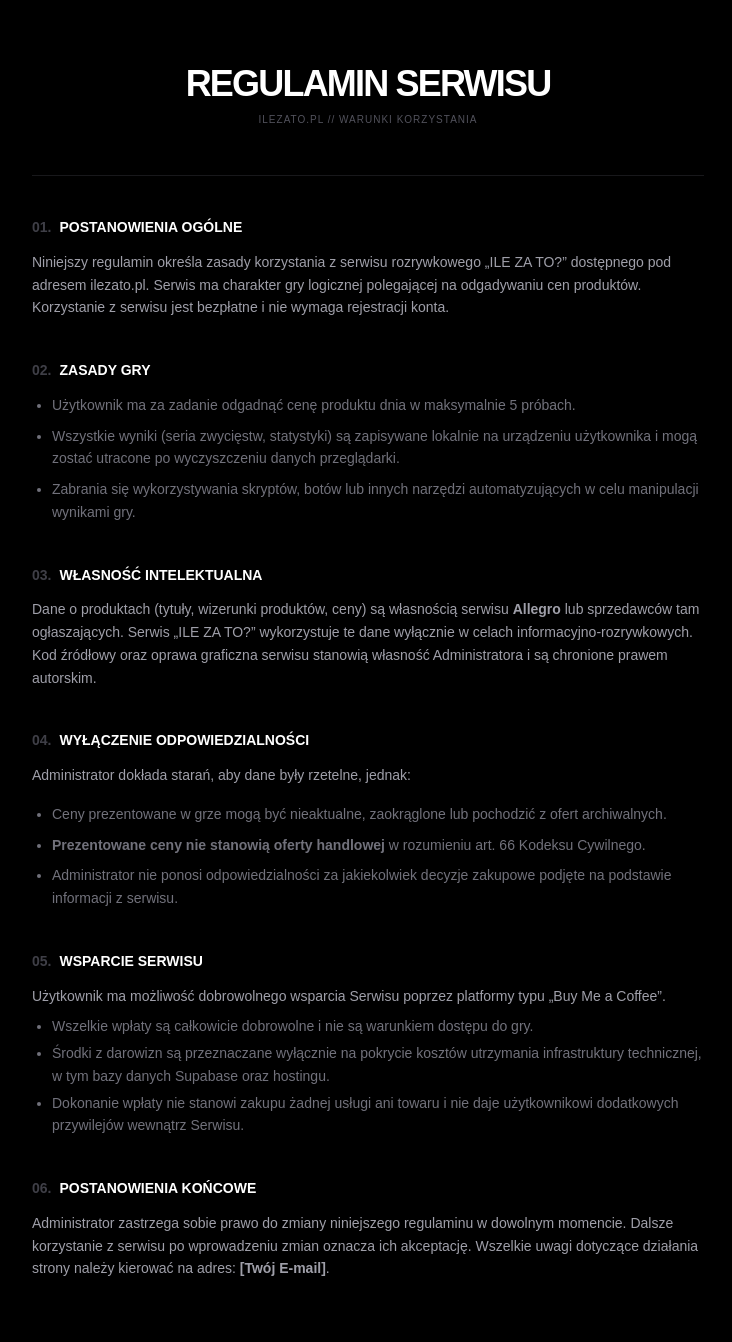
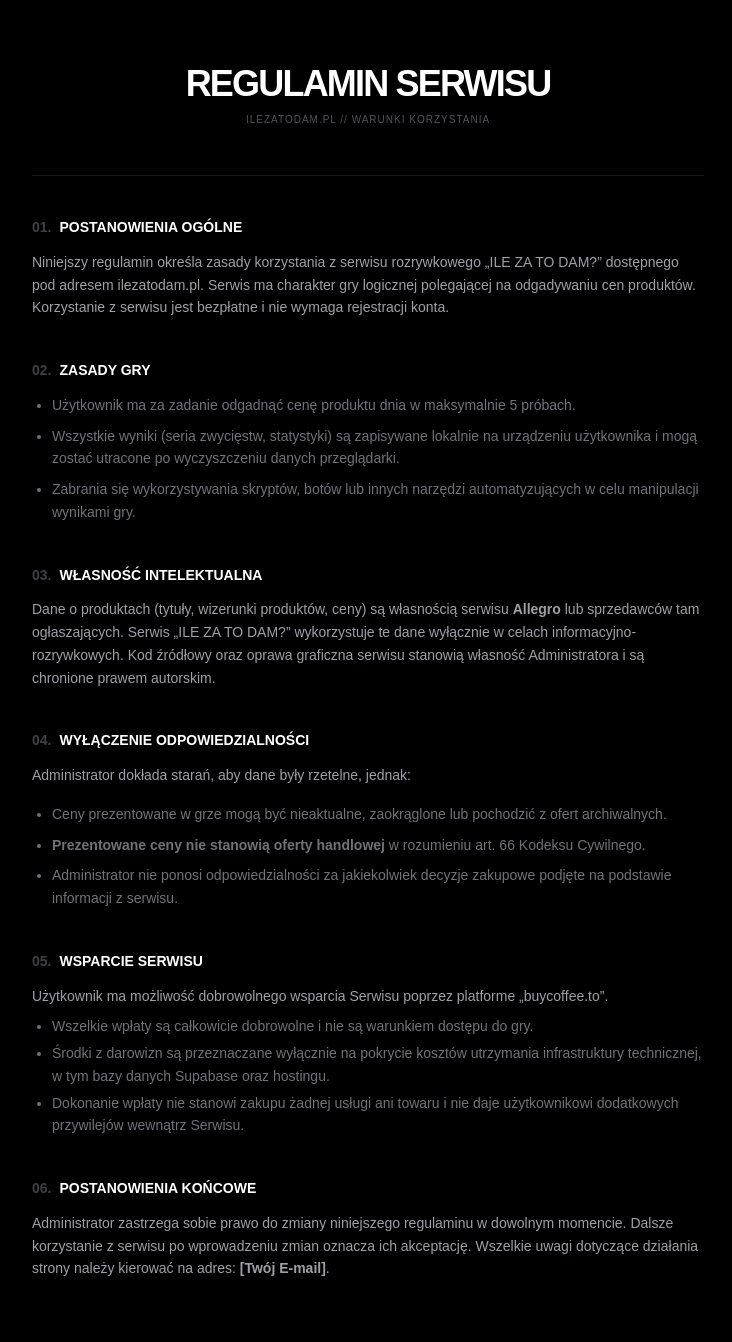
Before and after one commit to Osci5Dev/ile-za-to, a Next.js app: page /terms in a window 1280 px wide. Shown: the top 1342 px of the page, without its empty margins (272-1004 px from the left). Built offline with nearby package versions, Linux system fonts and the light colour scheme.

Commit message:
poprawki w interfejsie

```diff
--- a/src/app/layout.tsx
+++ b/src/app/layout.tsx
@@ -13,7 +13,7 @@ const geistMono = Geist_Mono({
 });
 
 export const metadata: Metadata = {
-  title: "ILE ZA TO?",
+  title: "ILE ZA TO DAM?",
   description: "Generated by create next app",
 };
 
--- a/src/app/page.tsx
+++ b/src/app/page.tsx
@@ -178,7 +178,7 @@ export default function Home() {
 
       <div className="absolute top-4 left-4 z-50 hidden sm:block">
         <a
-          href="https://www.buymeacoffee.com/TWOJA_NAZWA"
+          href="https://www.buymeacoffee.com/ilezato"
           target="_blank"
           rel="noopener noreferrer"
           className="group flex items-center gap-2 px-3 py-2 border border-zinc-900 bg-zinc-950 rounded-xl hover:border-zinc-700 transition-all active:scale-95 shadow-2xl"
@@ -193,7 +193,7 @@ export default function Home() {
       <nav className="w-full max-w-md flex justify-between items-center mb-2 pt-1 border-b border-zinc-900 pb-2">
         <div className="flex items-center gap-3 font-black tracking-tighter text-white">
           <div className="w-8 h-8 bg-white rounded-full flex items-center justify-center text-black font-black text-sm shadow-[0_0_15px_rgba(255,255,255,0.3)]">?</div>
-          <span className="text-[18px]">ILE ZA TO?</span>
+          <span className="text-[18px]">ILE ZA TO DAM?</span>
         </div>
         <div className="flex items-center gap-2 bg-zinc-900 px-4 py-1 rounded-full border border-zinc-800">
           <span className="text-orange-500 text-[18px]">🔥</span>
--- a/src/app/politics/page.tsx
+++ b/src/app/politics/page.tsx
@@ -9,7 +9,7 @@ export default function PolitykaPrywatnosci() {
             Polityka Prywatności
           </h1>
           <p className="text-zinc-600 font-mono text-[10px] uppercase tracking-widest">
-            Serwis: ILE ZA TO? // Ostatnia aktualizacja: 30.03.2026
+            Serwis: ILE ZA TO DAM? // Ostatnia aktualizacja: 30.03.2026
           </p>
         </header>
         <div className="space-y-10 text-sm leading-relaxed border-t border-zinc-900 pt-10">
@@ -18,9 +18,9 @@ export default function PolitykaPrywatnosci() {
               <span className="text-zinc-700">01.</span> Administrator Danych
             </h2>
             <p>
-              Administratorem serwisu ilezato.pl jest osoba fizyczna nieprowadząca działalności gospodarczej.
+              Administratorem serwisu ilezatodam.pl jest osoba fizyczna nieprowadząca działalności gospodarczej.
               W sprawach związanych z działaniem serwisu oraz prywatnością możesz skontaktować się pod adresem:
-              <span className="text-zinc-200 ml-1 underline">[ilezato@gmail.com]</span>.
+              <span className="text-zinc-200 ml-1 underline">[kontakt.ilezato@gmail.com]</span>.
             </p>
           </section>
           <section>
@@ -68,7 +68,7 @@ export default function PolitykaPrywatnosci() {
               Zgodnie z RODO, masz prawo do usunięcia swoich danych. W przypadku naszej strony możesz to zrobić samodzielnie w dowolnym momencie poprzez:
             </p>
             <div className="mt-3 p-4 bg-zinc-950 border border-zinc-900 rounded-lg font-mono text-[11px] text-zinc-500">
-              Ustawienia Przeglądarki {'>'} Prywatność {'>'} Zarządzaj danymi witryn {'>'} Usuń dane dla domeny ilezato.pl
+              Ustawienia Przeglądarki {'>'} Prywatność {'>'} Zarządzaj danymi witryn {'>'} Usuń dane dla domeny ilezatodam.pl
             </div>
           </section>
         </div>
--- a/src/app/terms/page.tsx
+++ b/src/app/terms/page.tsx
@@ -9,7 +9,7 @@ export default function Regulamin() {
             Regulamin Serwisu
           </h1>
           <p className="text-zinc-600 font-mono text-[10px] uppercase tracking-widest">
-            ILEZATO.PL // WARUNKI KORZYSTANIA
+            ILEZATODAM.PL // WARUNKI KORZYSTANIA
           </p>
         </header>
         <div className="space-y-10 text-sm leading-relaxed border-t border-zinc-900 pt-10">
@@ -18,7 +18,7 @@ export default function Regulamin() {
               <span className="text-zinc-700">01.</span> Postanowienia Ogólne
             </h2>
             <p>
-              Niniejszy regulamin określa zasady korzystania z serwisu rozrywkowego „ILE ZA TO?” dostępnego pod adresem ilezato.pl.
+              Niniejszy regulamin określa zasady korzystania z serwisu rozrywkowego „ILE ZA TO DAM?” dostępnego pod adresem ilezatodam.pl.
               Serwis ma charakter gry logicznej polegającej na odgadywaniu cen produktów. Korzystanie z serwisu jest bezpłatne i nie wymaga rejestracji konta.
             </p>
           </section>
@@ -38,7 +38,7 @@ export default function Regulamin() {
             </h2>
             <p>
               Dane o produktach (tytuły, wizerunki produktów, ceny) są własnością serwisu <strong>Allegro</strong> lub sprzedawców tam ogłaszających.
-              Serwis „ILE ZA TO?” wykorzystuje te dane wyłącznie w celach informacyjno-rozrywkowych.
+              Serwis „ILE ZA TO DAM?” wykorzystuje te dane wyłącznie w celach informacyjno-rozrywkowych.
               Kod źródłowy oraz oprawa graficzna serwisu stanowią własność Administratora i są chronione prawem autorskim.
             </p>
           </section>
@@ -60,7 +60,7 @@ export default function Regulamin() {
                 <span className="text-zinc-700">05.</span> Wsparcie Serwisu
             </h2>
             <p>
-                Użytkownik ma możliwość dobrowolnego wsparcia Serwisu poprzez platformy typu „Buy Me a Coffee”.
+                Użytkownik ma możliwość dobrowolnego wsparcia Serwisu poprzez platforme  „buycoffee.to”.
             </p>
             <ul className="list-disc pl-5 mt-2 space-y-1 text-zinc-500">
                 <li>Wszelkie wpłaty są całkowicie dobrowolne i nie są warunkiem dostępu do gry.</li>
```
